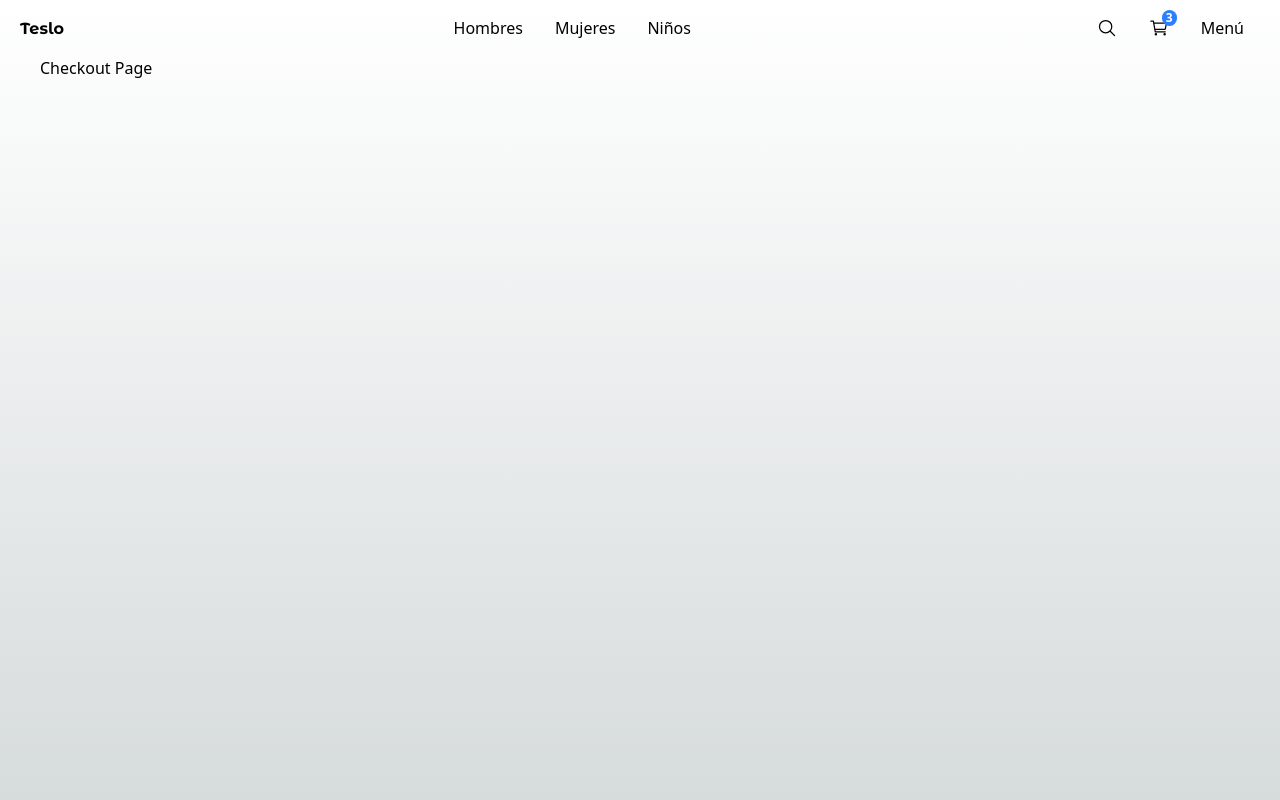
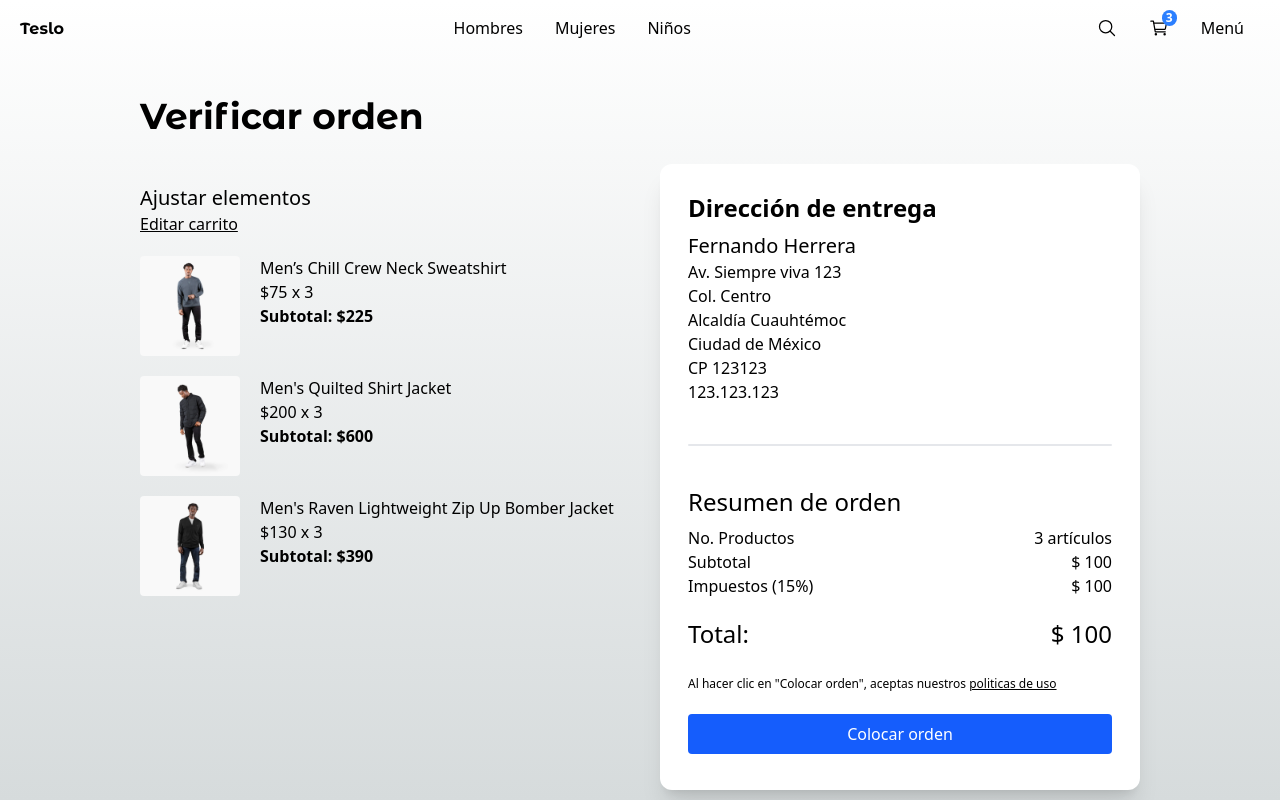
Before and after one commit to modoZen/next-teslo-shop, a Next.js app: page /checkout in a window 1280 px wide. Built offline with nearby package versions, Linux system fonts and the light colour scheme.

Commit message:
pantalla de verificacion de compra

```diff
--- a/src/app/(shop)/checkout/page.tsx
+++ b/src/app/(shop)/checkout/page.tsx
@@ -1,7 +1,101 @@
+import { Title } from "@/components/ui/title/Title";
+import { initialData } from "@/seed/seed";
+import Image from "next/image";
+import Link from "next/link";
+
+const productsInCart = [
+  initialData.products[0],
+  initialData.products[1],
+  initialData.products[2],
+];
+
 export default function Home() {
   return (
-    <div>
-      <h1>Checkout Page</h1>
+    <div className="flex justify-center items-center mb-72 px-10 sm:px-0">
+      <div className="flex flex-col w-250">
+        <Title title="Verificar orden" />
+
+        <div className="grid grid-cols-1 sm:grid-cols-2 gap-10">
+          {/* Carrito */}
+          <div className="flex flex-col mt-5">
+            <span className="text-xl">Ajustar elementos</span>
+
+            <Link href="/cart" className="underline mb-5">
+              Editar carrito
+            </Link>
+
+            {/* Items */}
+            {productsInCart.map((product) => (
+              <div key={product.slug} className="flex mb-5">
+                <Image
+                  src={`/products/${product.images[0]}`}
+                  width={100}
+                  height={100}
+                  style={{
+                    width: "100px",
+                    height: "100px",
+                  }}
+                  alt={product.title}
+                  className="mr-5 rounded"
+                />
+
+                <div>
+                  <p>{product.title}</p>
+                  <p>${product.price} x 3</p>
+                  <p className="font-bold">Subtotal: ${product.price * 3}</p>
+                </div>
+              </div>
+            ))}
+          </div>
+
+          {/* checkout */}
+          <div className="bg-white rounded-xl shadow-xl p-7">
+            <h2 className="text-2xl font-bold mb-2">Dirección de entrega</h2>
+            <div className="mb-10">
+              <p className="text-xl">Fernando Herrera</p>
+              <p>Av. Siempre viva 123</p>
+              <p>Col. Centro</p>
+              <p>Alcaldía Cuauhtémoc</p>
+              <p>Ciudad de México</p>
+              <p>CP 123123</p>
+              <p>123.123.123</p>
+            </div>
+
+            <div className="w-full h-0.5 rounded bg-gray-200 mb-10"></div>
+
+            <h2 className="text-2xl mb-2">Resumen de orden</h2>
+
+            <div className="grid grid-cols-2">
+              <span>No. Productos</span>
+              <span className="text-right">3 artículos</span>
+              <span>Subtotal</span>
+              <span className="text-right">$ 100</span>
+              <span>Impuestos (15%)</span>
+              <span className="text-right">$ 100</span>
+              <span className="mt-5 text-2xl">Total:</span>
+              <span className="mt-5 text-2xl text-right">$ 100</span>
+            </div>
+
+            <div className="mt-5 mb-2 w-full">
+              <p className="mb-5">
+                <span className="text-xs">
+                  Al hacer clic en &quot;Colocar orden&quot;, aceptas nuestros{" "}
+                  <span className="underline cursor-pointer">
+                    politicas de uso
+                  </span>
+                </span>
+              </p>
+
+              <Link
+                className="flex btn-primary justify-center"
+                href="/orders/123"
+              >
+                Colocar orden
+              </Link>
+            </div>
+          </div>
+        </div>
+      </div>
     </div>
   );
 }
```
